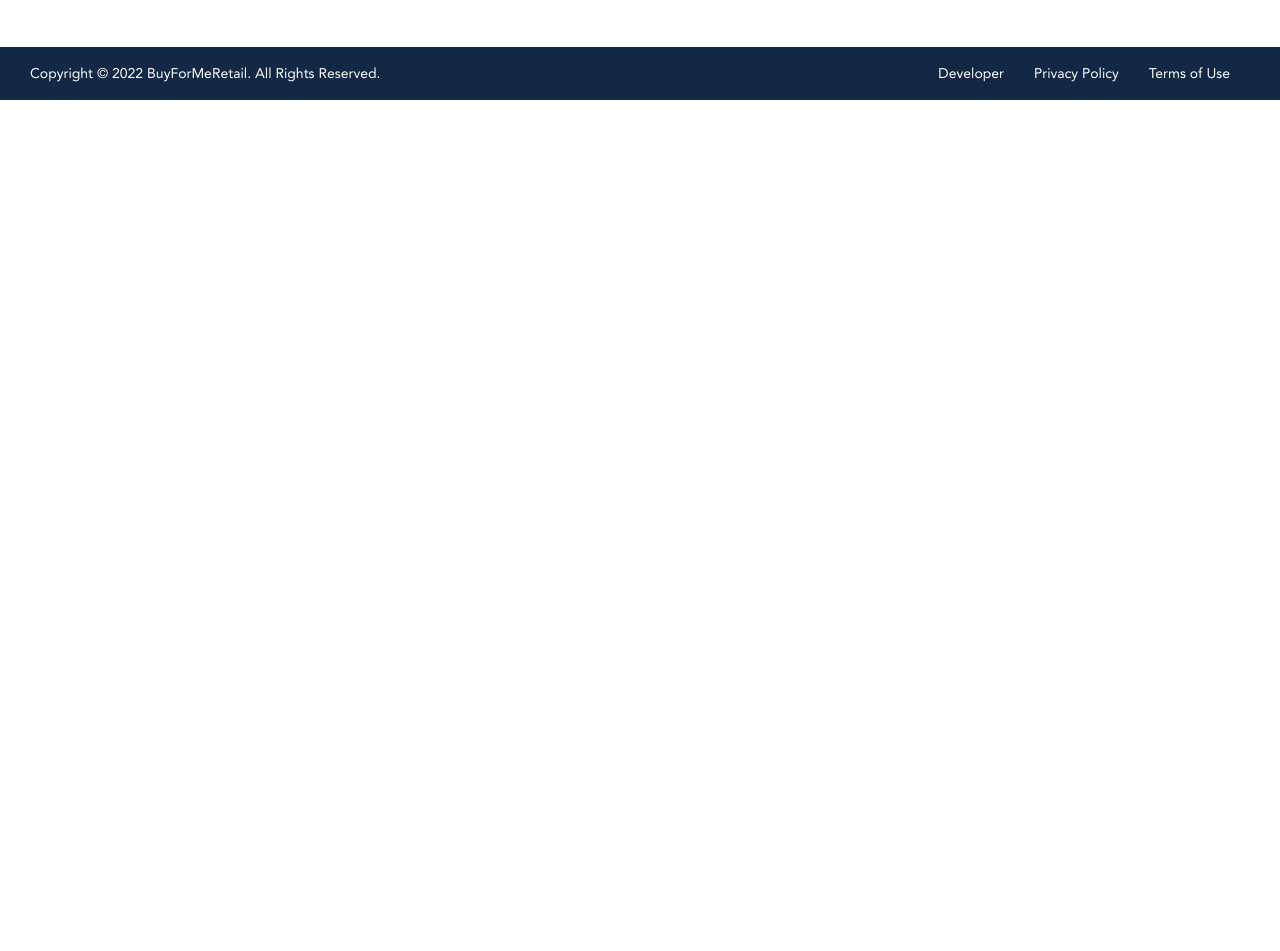
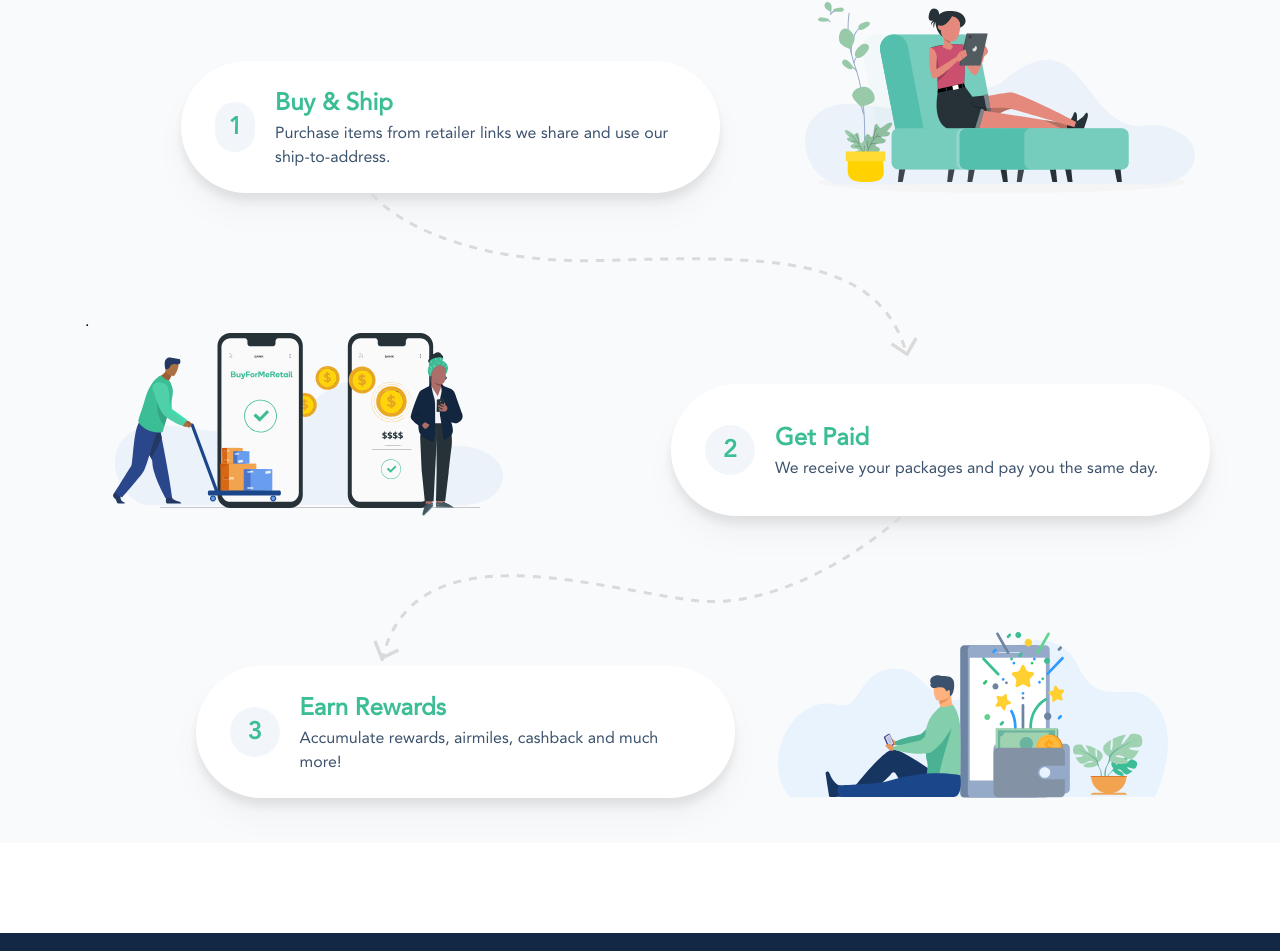
Before and after one commit to acehood0126/BuyForMeRetail, a React (Create React App) app: page / in a window 1280 px wide. Shown: the part 1135-2086 px from the top of the page. Before the commit the page ends 1235 px from the top, so only its background shows below. Built offline with nearby package versions, Linux system fonts and the light colour scheme.

Commit message:
What's Inside

```diff
--- a/src/components/layouts/Howitworks.js
+++ b/src/components/layouts/Howitworks.js
@@ -1,7 +1,8 @@
 const Howitworks = () => {
   return (
-    <div className="w-full px-[60px] py-[45px] flex justify-center">
+    <div className="w-full px-[60px] py-[45px] flex justify-center bg-specwhite">
       <div className="w-[1140px] px-[15px]">
+        {/* Header */}
         <div className="w-full mb-[30px]">
           <p className="text-center uppercase text-[12px] text-lightgreen font-bold mb-[15px]">
             How it works
@@ -10,7 +11,81 @@ const Howitworks = () => {
             It's Easy
           </h1>
         </div>
-
+        {/* Work Steps */}
+        <div className="w-full">
+          <div className="mx-[-15px] grid grid-cols-12 mb-[116px]">
+            <div className="col-span-7 flex justify-end items-end px-[15px]">
+              <div className="w-[539px] h-[132px] bg-white rounded-full px-[34px] py-[16px] drop-shadow-xl flex items-center">
+                <div className="w-[50px] h-[50px] rounded-full bg-[#f2f6fb] flex justify-center items-center text-lightgreen font-bold text-[24px]">
+                  1
+                </div>
+                <div className="ml-[20px]">
+                  <h1 className="font-bold text-[24px] text-lightgreen mb-8px">
+                    Buy & Ship
+                  </h1>
+                  <p className="text-lightblue text-[16px]">
+                    Purchase items from retailer links we share and use our
+                    ship-to-address.
+                  </p>
+                </div>
+              </div>
+            </div>
+            <div className="col-span-5 flex justify-end px-[15px]">
+              <img src="/static/img/buy-and-ship.svg" alt="" />
+            </div>
+            <img
+              src="/static/img/buy-and-ship-arrow.svg"
+              className="absolute mt-[191px] ml-[300px]"
+              alt=""
+            />
+          </div>
+          .
+          <div className="mx-[-15px] grid grid-cols-12 mb-[116px]">
+            <div className="col-span-5 flex justify-center">
+              <img src="/static/img/get-paid.svg" alt="" />
+            </div>
+            <div className="col-span-7 flex justify-end items-end">
+              <div className="w-[539px] h-[132px] bg-white rounded-full px-[34px] py-[16px] drop-shadow-xl flex items-center">
+                <div className="w-[50px] h-[50px] rounded-full bg-[#f2f6fb] flex justify-center items-center text-lightgreen font-bold text-[24px]">
+                  2
+                </div>
+                <div className="ml-[20px]">
+                  <h1 className="font-bold text-[24px] text-lightgreen mb-8px">
+                    Get Paid
+                  </h1>
+                  <p className="text-lightblue text-[16px]">
+                    We receive your packages and pay you the same day.
+                  </p>
+                </div>
+              </div>
+            </div>
+            <img
+              src="/static/img/get-paid-arrow.svg"
+              className="absolute mt-[191px] ml-[300px] rotate-[-2deg]"
+              alt=""
+            />
+          </div>
+          <div className="mx-[-15px] grid grid-cols-12">
+            <div className="col-span-7 flex justify-end items-end">
+              <div className="w-[539px] h-[132px] bg-white rounded-full px-[34px] py-[16px] drop-shadow-xl flex items-center">
+                <div className="w-[50px] h-[50px] rounded-full bg-[#f2f6fb] flex justify-center items-center text-lightgreen font-bold text-[24px]">
+                  3
+                </div>
+                <div className="ml-[20px]">
+                  <h1 className="font-bold text-[24px] text-lightgreen mb-8px">
+                    Earn Rewards
+                  </h1>
+                  <p className="text-lightblue text-[16px]">
+                    Accumulate rewards, airmiles, cashback and much more!
+                  </p>
+                </div>
+              </div>
+            </div>
+            <div className="col-span-5 flex justify-center">
+              <img src="/static/img/earn-reward.svg" alt="" />
+            </div>
+          </div>
+        </div>
       </div>
     </div>
   );
--- a/src/components/layouts/Joinus.js
+++ b/src/components/layouts/Joinus.js
@@ -8,10 +8,10 @@ const Joinus = () => {
           </p>
           <input
             type="email"
-            className="w-[254px] text-[14px] h-full px-[12px] py-[6px] border-[1px] rounded-l-[4px] focus:outline-none focus:border-[1px]"
+            className="w-[254px] text-[14px] h-full px-[12px] py-[6px] border-[1px] rounded-l-[4px] focus:outline-none focus:border-[1px] focus:drop-shadow-[0px_0px_2px_rgb(0,123,255)] transition ease-out focus:ease-in text-lightblue"
             placeholder="Enter Email"
           />
-          <button className="transition bg-[#3bbd96] hover:bg-[#2aac8a] hover:ease-in w-[70px] h-full text-white text-[14px] rounded-r-[5px]">
+          <button className="transition bg-[#3bbd96] hover:bg-[#2aac8a] ease-out hover:ease-in w-[70px] h-full text-white text-[14px] rounded-r-[5px]">
             Join
           </button>
         </div>
--- a/src/components/layouts/Landing.js
+++ b/src/components/layouts/Landing.js
@@ -21,7 +21,7 @@ const Landing = () => {
           </p>
           <div className="w-[290px] grid grid-cols-1 justify-items-center">
             <Link to="/">
-              <button className="transition bg-lightgreen hover:bg-darkgreen hover:ease-in rounded-[6px] text-white px-[12px] py-[6px] w-[185px] h-[40px] mb-[17px]">
+              <button className="transition bg-lightgreen hover:bg-darkgreen ease-out hover:ease-in rounded-[6px] text-white px-[12px] py-[6px] w-[185px] h-[40px] mb-[17px]">
                 Get Started
               </button>
             </Link>
--- a/src/components/layouts/Navbar.js
+++ b/src/components/layouts/Navbar.js
@@ -5,10 +5,11 @@ const Navbar = () => {
     <nav className="fixed w-full h-[55px] border-b-[1px] border-gray-200 drop-shadow-[0_0_15px_rgba(0,0,0,0.1)] z-10 top-0 bg-specwhite">
       <div className="w-full h-full mx-auto flex flex-wrap items-center justify-between mt-0">
         <div className="w-full h-[34px] mx-[25px] flex flex-wrap items-center justify-between">
+          {/* Logo */}
           <Link to="/" className="">
             <img src="/static/img/logo-new.svg" className="h-[18px]" alt="" />
           </Link>
-
+          {/* NavMenu */}
           <div
             className="lg:w-auto lg:overflow-hidden w-0 h-full lg:content-center lg:items-center hidden lg:block lg:mt-0 z-20 text-darkblue text-[14px]"
             id="nav-content"
--- /dev/null
+++ b/src/components/layouts/Whatsinside.js
@@ -0,0 +1,9 @@
+const Whatsinside = () => {
+  return (
+    <div className="w-full px-[60px] py-[45px]">
+      <div></div>
+    </div>
+  );
+};
+
+export default Whatsinside;
--- a/src/pages/Dashboard.js
+++ b/src/pages/Dashboard.js
@@ -5,6 +5,7 @@ import Landing from "../components/layouts/Landing";
 import Joinus from "../components/layouts/Joinus";
 import Profitrewards from "../components/layouts/Profitrewards";
 import Howitworks from "../components/layouts/Howitworks";
+import Whatsinside from "../components/layouts/Whatsinside";
 import Footer from "../components/layouts/Footer";
 
 const Dashboard = () => {
@@ -15,6 +16,7 @@ const Dashboard = () => {
       <Joinus />
       <Profitrewards />
       <Howitworks />
+      <Whatsinside />
       <Footer />
     </div>
   );
```
